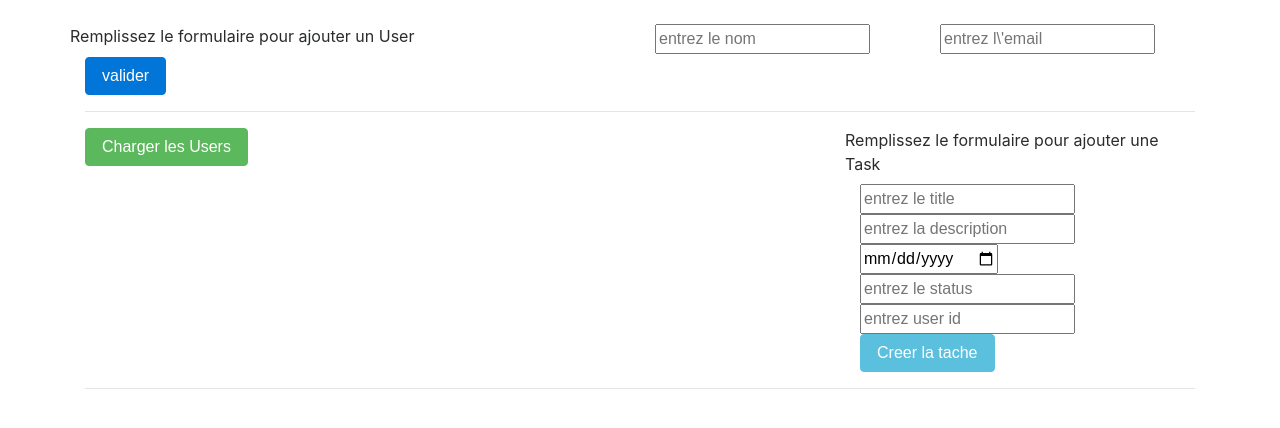
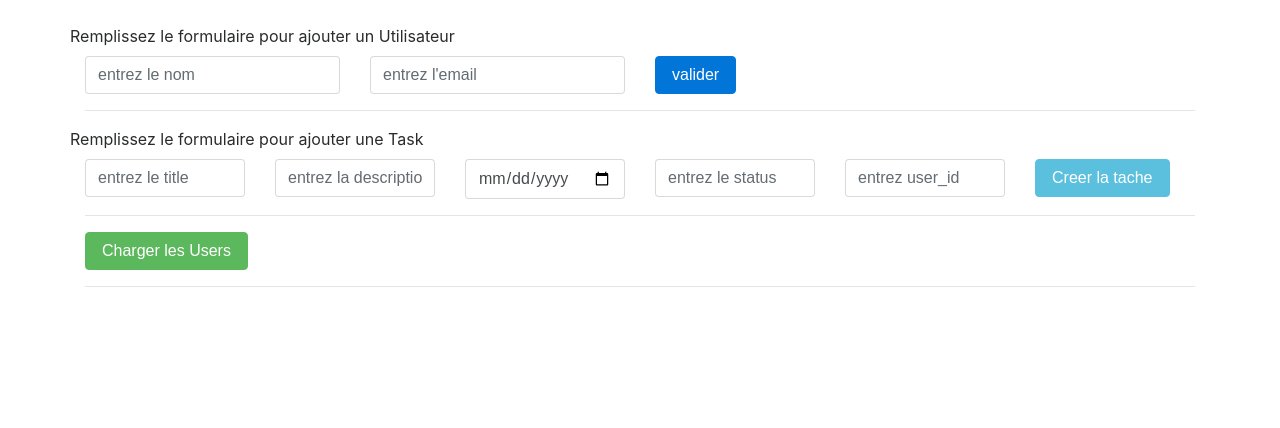
Before and after one commit to wallaceDeNazareth/managerone, a PHP site: page / in a window 1280 px wide. Shown: the top 428 px of the page. Run offline with PHP 8.4, Linux system fonts and the light colour scheme.

Commit message:
Add files via upload

```diff
--- a/frontend/index.php
+++ b/frontend/index.php
@@ -18,28 +18,26 @@ and open the template in the editor.
         <br/>
 
 
+		<div class="row"><label id="1p">Remplissez le formulaire pour ajouter un Utilisateur</label></div>
         <div class="row">
-            <label id="1p">Remplissez le formulaire pour ajouter un User</label><hr/>
-            <div class="col-md-3"><input type="text" name="nom" id="nom" placeholder="entrez le nom"></div>
-            <div class="col-md-3"><input type="email" name="email" id="email" placeholder="entrez l\'email"></div>
+
+            <div class="col-md-3"><input type="text" name="nom" id="nom" placeholder="entrez le nom" class="form-control"></div>
+            <div class="col-md-3"><input type="email" name="email" id="email" placeholder="entrez l'email" class="form-control"></div>
             <div class="col-md-3"><input type="button" value="valider" name="btn" id="btn" class="btn btn-primary"></div>
         </div><hr/>
 
+
+		<div class="row"><label id="2p">Remplissez le formulaire pour ajouter une Task</label></div>
         <div id="tb" class="row">
 
-            <div class="col-md-3">
-                <input type="button" value="Charger les Users" name="btnList" id="btnList" class="btn btn-success">
-            </div>
-            <div class="col-md-5"></div>
-            <div class="col-md-4">
                 <!-- Ajouter une Task -->
-                <label id="1p">Remplissez le formulaire pour ajouter une Task</label>
-                <div class="col-md-3"><input type="text" name="title" id="title" placeholder="entrez le title"></div>
-                <div class="col-md-3"><input type="text" name="descp" id="descp" placeholder="entrez la description"></div>
-                <div class="col-md-3"><input type="date" name="creation_date" id="creation_date" placeholder="entrez la date"></div>
-                <div class="col-md-3"><input type="text" name="status" id="status" placeholder="entrez le status"></div>
-                <div class="col-md-3">
-                    <input type="number" name="user_id" id="user_id" placeholder="entrez user id">
+
+                <div class="col-md-2"><input type="text" name="title" id="title" placeholder="entrez le title" class="form-control"></div>
+                <div class="col-md-2"><input type="text" name="descp" id="descp" placeholder="entrez la description" class="form-control"></div>
+                <div class="col-md-2"><input type="date" name="creation_date" id="creation_date" placeholder="entrez la date" class="form-control"></div>
+                <div class="col-md-2"><input type="text" name="status" id="status" placeholder="entrez le status" class="form-control"></div>
+                <div class="col-md-2">
+                    <input type="number" name="user_id" id="user_id" placeholder="entrez user_id" class="form-control">
 <!--                    <select name="user_id" id="user_id">
                         <option value="">Select User</option>
                         <option value="saab">Saab</option>
@@ -47,9 +45,16 @@ and open the template in the editor.
                         <option value="audi">Audi</option>
                     </select> -->
                 </div>
-                <div class="col-md-3"><input type="button" value="Creer la tache" name="btnTask" id="btnTask" class="btn btn-info"></div>
+                <div class="col-md-2"><input type="button" value="Creer la tache" name="btnTask" id="btnTask" class="btn btn-info"></div>
+
+        </div><hr/>
+
+		<div class="row">
+		<div class="col-md-3">
+                <input type="button" value="Charger les Users" name="btnList" id="btnList" class="btn btn-success">
             </div>
-        </div>
+		</div>
+
         <hr/>
         <div class="row">
             <div id="datatab" class="col-md-7"> <!--  style="display: none; float: left;" -->
```
